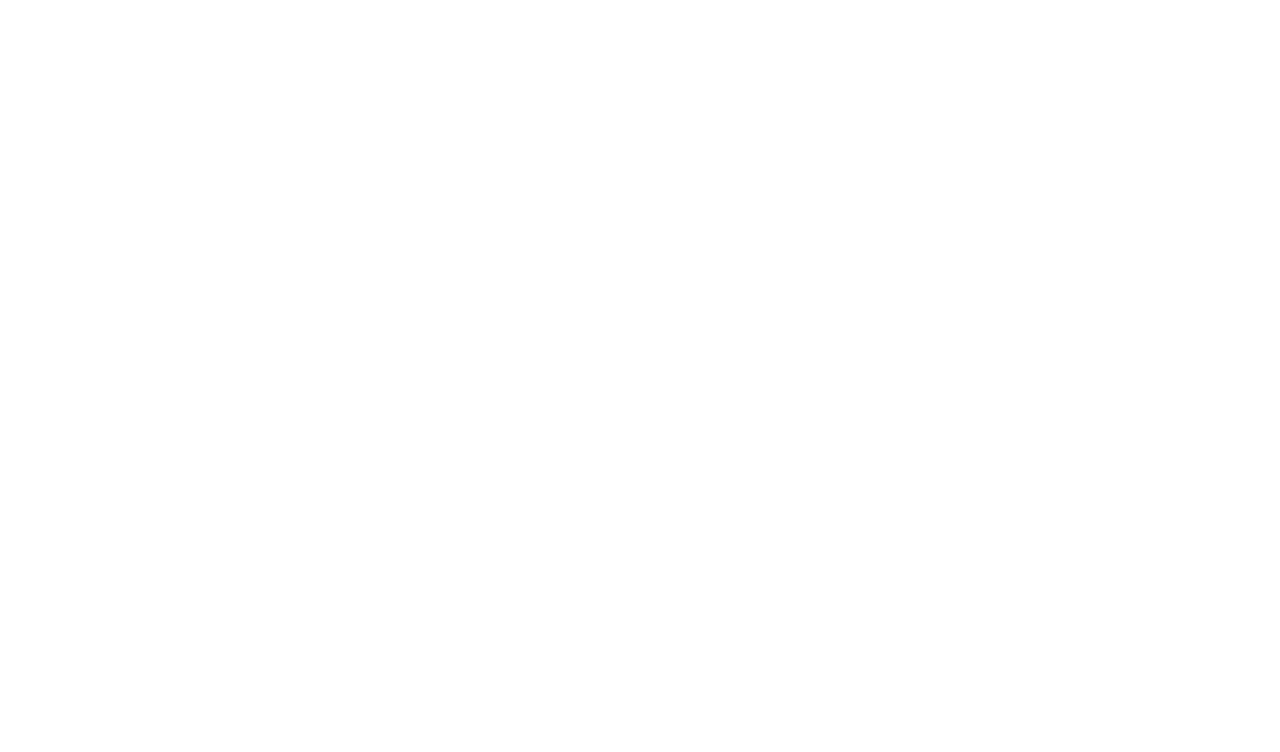
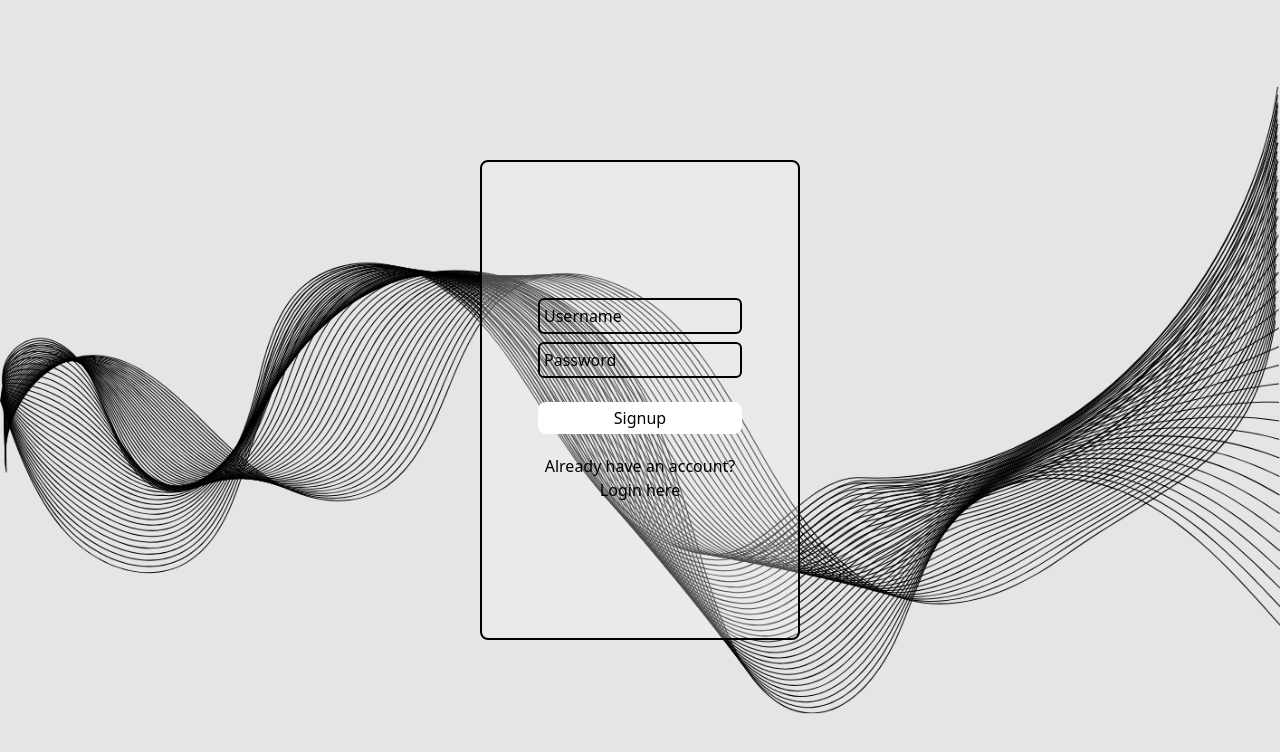
Before and after one commit to oslabs-beta/Serene, a React (Vite) app in the folder client/: page /user/signup in a window 1280 px wide. Before the commit this address had no page. Shown: the top 752 px of the page. Built offline with nearby package versions, Linux system fonts and the light colour scheme.

Commit message:
frontend testing post method progress

```diff
--- a/client/index.html
+++ b/client/index.html
@@ -2,7 +2,6 @@
 <html lang="en">
   <head>
     <meta charset="UTF-8" />
-    <link rel="icon" type="image/svg+xml" href="/vite.svg" />
     <meta name="viewport" content="width=device-width, initial-scale=1.0" />
     <title>KOMODO</title>
     <link href="/dist/output.css" rel="stylesheet">
--- a/client/src/App.tsx
+++ b/client/src/App.tsx
@@ -15,7 +15,7 @@
     <Routes>
 
       <Route path = "/" element = {<Login />}/>
-      <Route path = "/signup" element = {<Signup /> }/>
+      <Route path = "/user/signup" element = {<Signup /> }/>
       <Route path = "/home" element ={<Home />}/>
       <Route path = "/versions" element ={<VersionHistory/>}/>
       <Route path = "/metrics" element ={<Metric />}/>
--- a/client/src/components/Login.tsx
+++ b/client/src/components/Login.tsx
@@ -61,7 +61,7 @@
           {/* <p >Don't have an account? <a href="#signup">Sign up</a> here</p> */}
 
         </form>
-        <p className="flex flex-col items-center justify-center mt-5 text-black">Don't have an account? <span><Link to="/signup" className="hover:underline hover:text-white">Sign up</Link> here</span></p>
+        <p className="flex flex-col items-center justify-center mt-5 text-black">Don't have an account? <span><Link to="/user/signup" className="hover:underline hover:text-white">Sign up</Link> here</span></p>
       </div>
     </div>
   )
--- a/client/src/components/Signup.tsx
+++ b/client/src/components/Signup.tsx
@@ -9,6 +9,7 @@
 const Signup = (props: Props) => {
   const [username, setUsername] = useState('')
   const [password, setPassword] = useState('')
+  const [response, setResponse] = useState('')
 
   const handleUsernameChange = (e: any) => {
     setUsername(e.target.value)
@@ -17,12 +18,34 @@
     setPassword(e.target.value)
   }
 
-  const handleSubmit = (e: any) => {
+  const handleSubmit = async (e: any) => {
     e.preventDefault()
+    const body = {
+      username,
+      password
+    }
+    console.log(body)
+    try{
+      console.log('SENDING USER OVER NOW')
+      const response = await fetch ('/user/signup', {
+        method: 'POST',
+        headers: {
+          'Content-Type': 'application/json',
+        },
+        body: JSON.stringify(body)
+      })
+      console.log('Error after fetch')
+      console.log('res: ',response)
+      const data = await response.json();
+      console.log('data: ', data)
+      console.log('fetch successful')
+      setResponse(data)
+    } catch (error) {
+
+      console.log('NOW Error: ', error)
+
+    }
   }
-
-
-
 
   return (
     <div className="flex flex-col items-center justify-center h-screen w-full bg-neutral-200">
@@ -62,6 +85,19 @@
 
         </form>
         <p className="flex flex-col items-center justify-center mt-5 text-black">Already have an account? <span><Link to="/" className="hover:underline hover:text-white">Login</Link> here</span></p>
+        { ( () => {
+              switch (response) {
+                case 'username taken':
+                  return 'username is already taken'
+                // case 'user created':
+                //   return <Link to="/home"/>
+                default:
+                  return <Link to="/home"/>
+              }
+            })
+            ()
+        }
+
 
       </div>
     </div>
```
